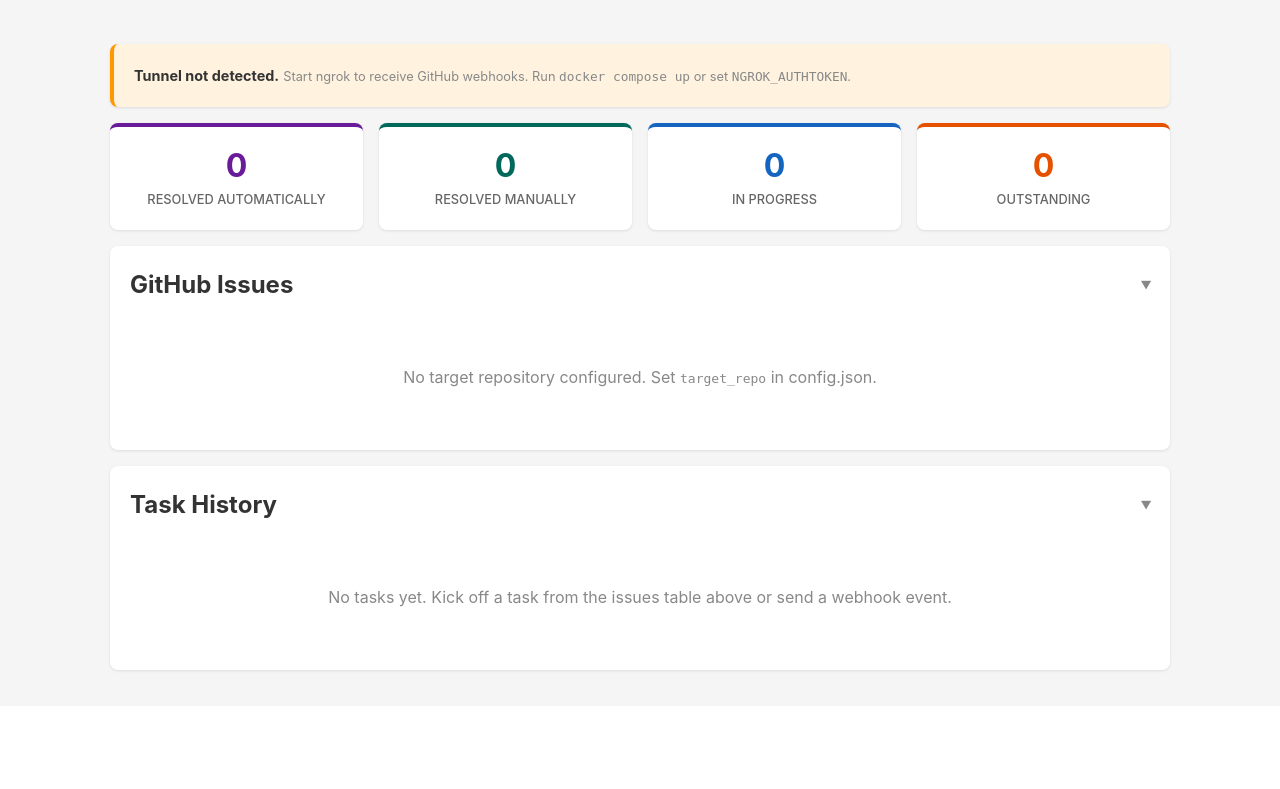
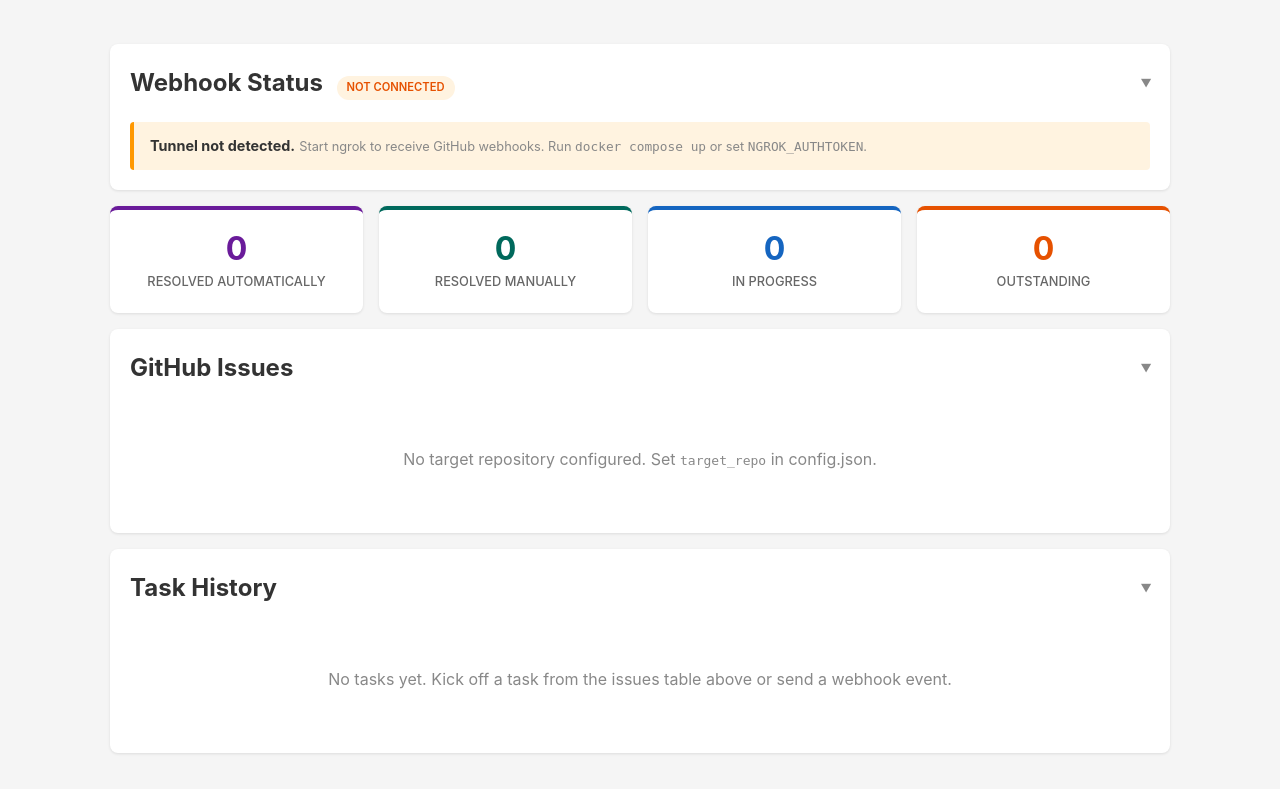
Before and after one commit to JorgiEagle/event-driven-devin, a FastAPI app: page / in a window 1280 px wide. Shown: the part 108-897 px from the top of the page. Before the commit the page ends 781 px from the top, so only its background shows below. Run offline with FastAPI, Linux system fonts and the light colour scheme; data that the repository does not hold is empty; parts of the project's set-up code (start-up, migrations or seed data) failed here and were passed over.

Commit message:
Make webhook banner collapsible
Wrap the webhook status banner in a <details class="collapsible-card"> element
matching the existing collapsible pattern used by GitHub Issues and Task History
sections. The summary shows 'Webhook Status' with a Connected/Not Connected
badge, and the banner content is inside the collapsible body.

Closes #21

Co-Authored-By: bot_apk <apk@cognition.ai>

```diff
--- a/app/templates/dashboard.html
+++ b/app/templates/dashboard.html
@@ -1,8 +1,19 @@
 {% extends "base.html" %}
 {% block title %}Dashboard - Event-Driven Devin{% endblock %}
 {% block content %}
+<details class="collapsible-card" open>
+    <summary>
+        <h2 style="margin: 0;">Webhook Status
             {% if webhook_url %}
-<div class="card" style="background: #e8f5e9; border-left: 4px solid #4caf50;">
+            <span class="status-badge" style="background: #e8f5e9; color: #4caf50; margin-left: 8px; font-size: 0.7rem;">Connected</span>
+            {% else %}
+            <span class="status-badge" style="background: #fff3e0; color: #e65100; margin-left: 8px; font-size: 0.7rem;">Not Connected</span>
+            {% endif %}
+        </h2>
+    </summary>
+    <div class="collapsible-body">
+        {% if webhook_url %}
+        <div style="background: #e8f5e9; border-left: 4px solid #4caf50; padding: 12px 16px; border-radius: 4px;">
             <p style="margin: 0; font-size: 0.9rem;">
                 <strong>Webhook URL:</strong>
                 <code style="background: #fff; padding: 4px 8px; border-radius: 4px; font-size: 0.85rem;">{{ webhook_url }}</code>
@@ -10,13 +21,15 @@
             </p>
         </div>
         {% else %}
-<div class="card" style="background: #fff3e0; border-left: 4px solid #ff9800;">
+        <div style="background: #fff3e0; border-left: 4px solid #ff9800; padding: 12px 16px; border-radius: 4px;">
             <p style="margin: 0; font-size: 0.9rem;">
                 <strong>Tunnel not detected.</strong>
                 <span class="meta">Start ngrok to receive GitHub webhooks. Run <code>docker compose up</code> or set <code>NGROK_AUTHTOKEN</code>.</span>
             </p>
         </div>
         {% endif %}
+    </div>
+</details>
 
 <div class="metrics-row">
     <div class="metric-card metric-auto">
```
Lines whose indentation alone changed are shown as unchanged.
